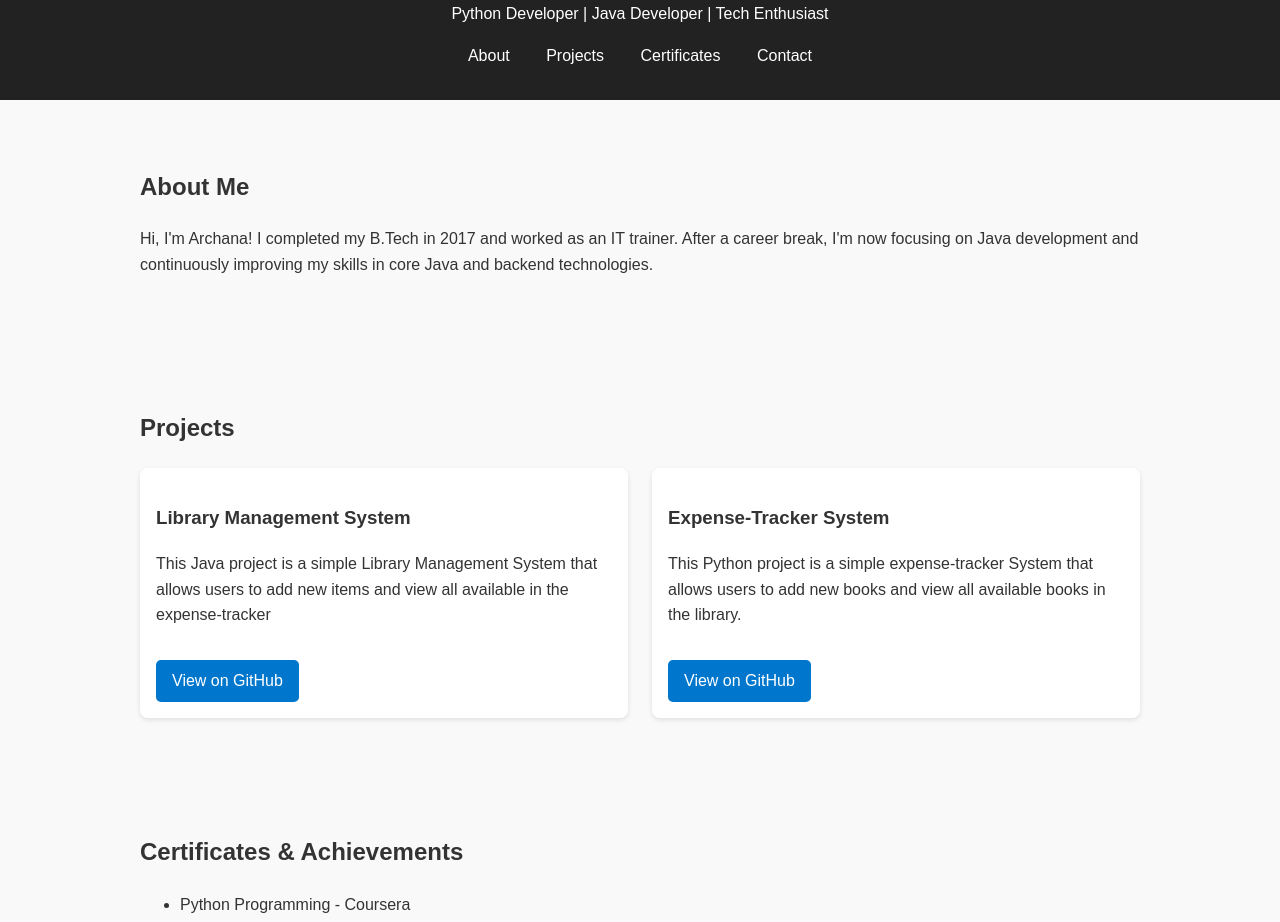
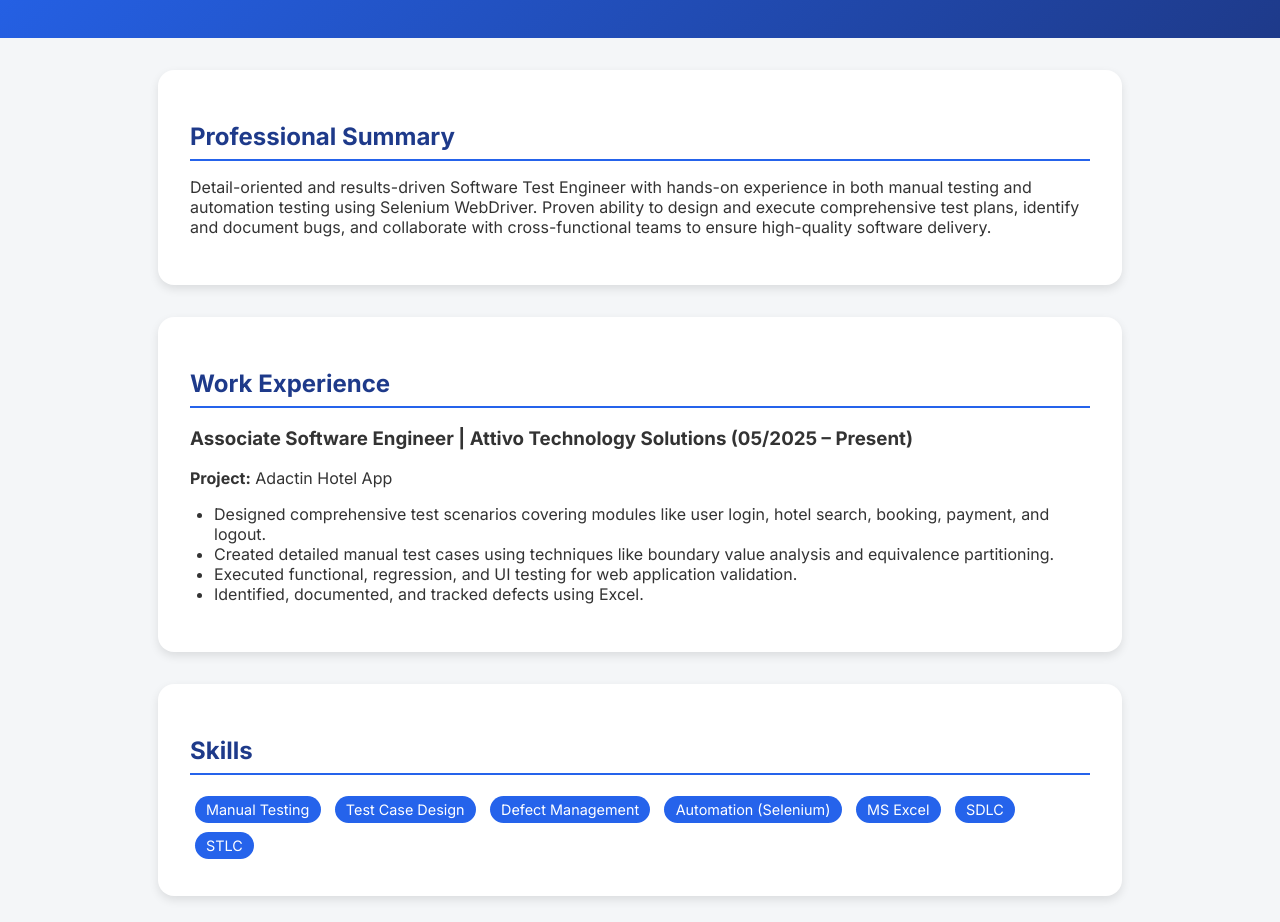
Before and after one commit to HemanthSai-99/Hemanthsai.github.io, a plain HTML site: page index.html in a window 1280 px wide. Shown: the part 111-1033 px from the top of the page. Drawn offline with Linux system fonts and the light colour scheme.

Commit message:
my protfolio

```diff
--- a/index.html
+++ b/index.html
@@ -1,20 +1,20 @@
-<!DOCTYPE html><html lang="en">
+<!DOCTYPE html>
+<html lang="en">
 <head>
   <meta charset="UTF-8" />
   <meta name="viewport" content="width=device-width, initial-scale=1.0" />
-  <title>My Portfolio</title>
+  <title>Hemanth Sai | Portfolio</title>
+  <link href="https://fonts.googleapis.com/css2?family=Inter:wght@400;600;700&display=swap" rel="stylesheet">
   <style>
     body {
-      font-family: Arial, sans-serif;
+      font-family: 'Inter', sans-serif;
       margin: 0;
-      padding: 0;
-      line-height: 1.6;
+      background: #f4f6f8;
       color: #333;
-      background-color: #f9f9f9;
     }
     header {
-      background: #222;
-      color: #fff;
+      background: linear-gradient(135deg, #2563eb, #1e3a8a);
+      color: white;
       padding: 2rem;
       text-align: center;
     }
@@ -22,92 +22,91 @@
       margin: 0;
       font-size: 2.5rem;
     }
-    nav {
-      margin-top: 1rem;
-    }
-    nav a {
-      color: #fff;
-      margin: 0 1rem;
-      text-decoration: none;
+    header p {
+      margin: 0.5rem 0;
     }
     section {
-      padding: 3rem 2rem;
-      max-width: 1000px;
-      margin: auto;
+      max-width: 900px;
+      margin: 2rem auto;
+      background: white;
+      padding: 2rem;
+      border-radius: 1rem;
+      box-shadow: 0 4px 10px rgba(0,0,0,0.1);
     }
-    .projects {
-      display: grid;
-      grid-template-columns: repeat(auto-fit, minmax(250px, 1fr));
-      gap: 1.5rem;
+    h2 {
+      border-bottom: 2px solid #2563eb;
+      padding-bottom: 0.5rem;
+      margin-bottom: 1rem;
+      color: #1e3a8a;
     }
-    .project {
-      background: #fff;
-      padding: 1rem;
-      border-radius: 8px;
-      box-shadow: 0 2px 5px rgba(0,0,0,0.1);
+    ul {
+      padding-left: 1.5rem;
     }
-    .project img {
-      width: 100%;
-      border-radius: 5px;
+    .skills span {
+      display: inline-block;
+      background: #2563eb;
+      color: white;
+      padding: 0.3rem 0.7rem;
+      margin: 0.3rem;
+      border-radius: 999px;
+      font-size: 0.9rem;
     }
     footer {
       text-align: center;
       padding: 1.5rem;
-      background: #222;
-      color: #fff;
-    }
-    .btn {
-      display: inline-block;
-      margin-top: 1rem;
-      padding: 0.5rem 1rem;
-      background: #0077cc;
-      color: #fff;
-      border-radius: 5px;
-      text-decoration: none;
+      background: #1e3a8a;
+      color: white;
+      margin-top: 2rem;
     }
   </style>
 </head>
 <body>
   <header>
-    <h1>Archana Thota</h1>
-    <p>Python Developer | Java Developer | Tech Enthusiast</p>
-    <nav>
-      <a href="#about">About</a>
-      <a href="#projects">Projects</a>
-      <a href="#certificates">Certificates</a>
-      <a href="#contact">Contact</a>
-    </nav>
-  </header>  <section id="about">
-    <h2>About Me</h2>
-    <p>
-      Hi, I'm Archana! I completed my B.Tech in 2017 and worked as an IT trainer. After a career break, I'm now focusing on Java development and continuously improving my skills in core Java and backend technologies.
-    </p>
-  </section>  <section id="projects">
-    <h2>Projects</h2>
-    <div class="projects">
-      <div class="project">
-        <h3>Library Management System</h3>
-        <p>This Java project is a simple Library Management System that allows users to add new items and view all available  in the expense-tracker</p>
-        <a href="https://github.com/archanat753/LibraryManagement" class="btn">View on GitHub</a>
-      </div>
-      <div class="project">
-        <h3>Expense-Tracker System</h3>
-        <p>This Python project is a simple expense-tracker System that allows users to add new books and view all available books in the library.</p>
-        <a href="https://github.com/archanat753/expense_tracker" class="btn">View on GitHub</a>
-        </div>
-  </section>  <section id="certificates">
-    <h2>Certificates & Achievements</h2>
+    <h1>Hemanth Sai Tholikonda</h1>
+    <p>📧 hemanthsaitholikonda@gmail.com | 📱 +91 8050705390</p>
+  </header>
+
+  <section>
+    <h2>Professional Summary</h2>
+    <p>Detail-oriented and results-driven Software Test Engineer with hands-on experience in both manual testing and automation testing using Selenium WebDriver. Proven ability to design and execute comprehensive test plans, identify and document bugs, and collaborate with cross-functional teams to ensure high-quality software delivery.</p>
+  </section>
+
+  <section>
+    <h2>Work Experience</h2>
+    <h3>Associate Software Engineer | Attivo Technology Solutions (05/2025 – Present)</h3>
+    <p><strong>Project:</strong> Adactin Hotel App</p>
     <ul>
-      <li>Python Programming - Coursera</li>
-      <li>Java Programming - Coursera</li>
-      <li>Database Fundamentals - MySQL</li>
-      <li>Django - Framework</li>
-      <li>Git & GitHub - Udemy</li>
+      <li>Designed comprehensive test scenarios covering modules like user login, hotel search, booking, payment, and logout.</li>
+      <li>Created detailed manual test cases using techniques like boundary value analysis and equivalence partitioning.</li>
+      <li>Executed functional, regression, and UI testing for web application validation.</li>
+      <li>Identified, documented, and tracked defects using Excel.</li>
     </ul>
-  </section>  <section id="contact">
-    <h2>Contact Me</h2>
-    <p>Email: <a href="mailto:archanat753@gmail.com">archanat753@gmail.com</a></p>
-    <p>GitHub: <a href="https://github.com/archanat753" target="_blank">https://github.com/archanat753</a></p>
-    <a href="Resume.pdf" class="btn">Download Resume</a>
-  </section>  <footer>
-    <p>&copy; 2025 Archana Thota
+  </section>
+
+  <section>
+    <h2>Skills</h2>
+    <div class="skills">
+      <span>Manual Testing</span>
+      <span>Test Case Design</span>
+      <span>Defect Management</span>
+      <span>Automation (Selenium)</span>
+      <span>MS Excel</span>
+      <span>SDLC</span>
+      <span>STLC</span>
+    </div>
+  </section>
+
+  <section>
+    <h2>Education</h2>
+    <ul>
+      <li><strong>B.Tech</strong>, MLR Institute of Technology – 75% (2017-2021)</li>
+      <li><strong>Intermediate</strong>, SR Junior College – 93% (2015-2017)</li>
+      <li><strong>SSC</strong>, Krishnaveni Talent School – 93% (2015)</li>
+    </ul>
+  </section>
+
+  <footer>
+    <p>© 2025 Hemanth Sai Tholikonda | Software Test Engineer</p>
+  </footer>
+</body>
+</html>
```
